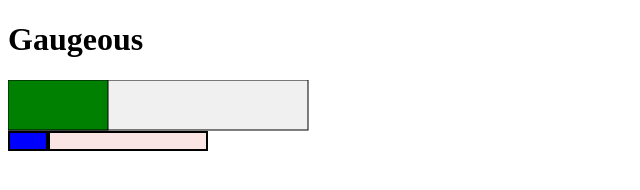
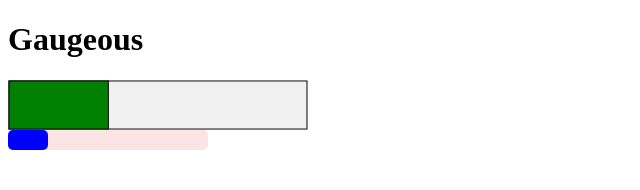
Before and after one commit to elkofy/Gaugeous, a website built with Vite: page index.html in a window 1280 px wide. Shown: the whole page, without its empty margins (0-640 px from the left). Built offline with nearby package versions, Linux system fonts and the light colour scheme.

Commit message:
feat: added radius stroke + removed undefined var + code cleanup

```diff
--- a/index.html
+++ b/index.html
@@ -17,17 +17,25 @@
     <script type="module" src="/src/index.ts"></script>
     <script type="module">
       import { SimpleGauge } from "./src/index.ts";
-      const gauge = new SimpleGauge(60, 100);
-      const gauge2 = new SimpleGauge(20, 100,{
-        type:'none',
+      const gaugevalues = {
+        value: 60,
+        max: 100,
+      };
+      const gauge = new SimpleGauge(gaugevalues);
+      const gauge2values = {
+        value: 20,
+        max: 100,
+      };
+      const gauge2 = new SimpleGauge(gauge2values, {
+        type: "none",
         colors: {
-          backgroundColor: '#FAE4E4',
-          strokeColor: 'black',
-          fillColors:'blue'
+          backgroundColor: "#FAE4E4",
+          strokeColor: "black",
+          fillColors: "blue",
         },
         width: 200,
         height: 20,
-        stroke: 4,
+        radius: 5,
       });
 
       const gaugeContainer = document.getElementById("GaugeContainer");
--- a/src/Gauges/BaseGauge.ts
+++ b/src/Gauges/BaseGauge.ts
@@ -1,23 +1,26 @@
-import { DEFAULT_VIEWBOX } from "../Types/const";
+import {
+  DEFAULT_BACKGROUND_RECT,
+  DEFAULT_GAUGE_RECT,
+  DEFAULT_VIEWBOX,
+} from "../Types/const";
 import {
   svgElementCreator,
   svgAssetCreator,
   GaugeOptions,
+  Gvalues,
 } from "../Types/utilsType";
 export default class BaseGauge {
-  value: number;
-  maxValue: number;
+  values: Gvalues;
   options?: GaugeOptions;
   gauge!: SVGElement;
 
-  constructor(value: number, maxValue: number, options?: GaugeOptions) {
-    this.value = value;
-    this.maxValue = maxValue;
+  constructor(values: Gvalues, options?: GaugeOptions) {
+    this.values = values;
     this.options = options;
   }
 
   getPercentage() {
-    return this.value / this.maxValue;
+    return this.values.value / this.values.max;
   }
 
   createGauge() {
@@ -34,24 +37,8 @@
       gaugeRect = svgGaugeElements[1];
       svgViewBox = svgGaugeElements[2];
     } else {
-      backgroundRect = svgAssetCreator("rect", {
-        x: 0,
-        y: 0,
-        width: 300,
-        height: 50,
-        fill: "#f0f0f0",
-        stroke: "black",
-        strokeWidth: 1,
-      });
-      gaugeRect = svgAssetCreator("rect", {
-        x: 0,
-        y: 0,
-        width: 100,
-        height: 50,
-        fill: "green",
-        stroke: "black",
-        strokeWidth: 1,
-      });
+      backgroundRect = svgAssetCreator("rect", DEFAULT_BACKGROUND_RECT);
+      gaugeRect = svgAssetCreator("rect", DEFAULT_GAUGE_RECT);
       svgViewBox = DEFAULT_VIEWBOX;
     }
 
@@ -65,36 +52,43 @@
     gaugeRect: SVGElement | undefined,
     svgViewBox: any
   ): Array<SVGElement> {
-    let { width, height, colors, stroke } = this.options!;
-    let { backgroundColor, strokeColor , fillColors } = colors!;
+    let { width, height, colors } = this.options!;
+    let { backgroundColor, strokeColor, fillColors } = colors!;
+    let stroke = this.options!.stroke || 0;
     let percentage = this.getPercentage();
-    console.log(height);
     backgroundRect = svgAssetCreator("rect", {
-      x: 0,
-      y: 0,
+      x: stroke,
+      y: stroke,
       width: width,
       height: height,
       fill: backgroundColor,
       stroke: strokeColor,
       strokeWidth: stroke,
+      rx: this.options!.radius,
     });
     gaugeRect = svgAssetCreator("rect", {
-      x: 0,
-      y: 0,
+      x: stroke,
+      y: stroke,
       width: width! * percentage,
       height: height,
       fill: fillColors,
       stroke: strokeColor,
       strokeWidth: stroke,
+      rx: this.options!.radius,
     });
+
+    Array.isArray(this.options!.cssClass)
+      ? (this.options!.cssClass = this.options!.cssClass.join(" "))
+      : (this.options!.cssClass = this.options!.cssClass);
+
     svgViewBox = {
-      width: width!,
-      height: height!,
-      viewBox: `0 0 ${width} ${height}`,
+      width: width! + stroke,
+      height: height! + stroke,
+      viewBox: `0 0 ${width! + stroke * 2} ${height! + stroke * 2}`,
       preserveAspectRatio: "none",
+      class: this.options!.cssClass,
+      id: this.options!.id,
     };
-
-
 
     return [backgroundRect, gaugeRect, svgViewBox] as Array<SVGElement>;
   }
--- a/src/Types/const.ts
+++ b/src/Types/const.ts
@@ -1,7 +1,25 @@
 export const SVGNS = "http://www.w3.org/2000/svg";
 export const DEFAULT_VIEWBOX = {
-  width: 301,
-  height: 51,
-  viewBox: "0 0 301 51",
-  preserveAspectRatio: "xMidYMid meet",
+  width: 300,
+  height: 50,
+  viewBox: "0 0 302 52",
+  preserveAspectRatio: "none",
 };
+export const DEFAULT_BACKGROUND_RECT = {
+  x: 1,
+  y: 1,
+  width: 300,
+  height: 50,
+  fill: "#f0f0f0",
+  stroke: "black",
+  strokeWidth: 1,
+};
+export const DEFAULT_GAUGE_RECT = {
+  x: 1,
+  y: 1,
+  width: 100,
+  height: 50,
+  fill: "green",
+  stroke: "black",
+  strokeWidth: 1,
+};
--- a/src/Types/utilsType.ts
+++ b/src/Types/utilsType.ts
@@ -19,13 +19,19 @@
   return svg;
 };
 
-
 export const svgAssetCreator = (tag: string, options: any): SVGElement => {
   const svg = document.createElementNS(SVGNS, tag);
+  options = Object.keys(options).reduce((acc: any, key) => {
+    if (options[key] !== undefined) {
+      acc[key] = options[key];
+    }
+    return acc;
+  }, {});
 
   for (const key in options) {
     svg.setAttribute(camelToUnderscore(key), options[key]);
   }
+
   return svg;
 };
 
@@ -36,7 +42,6 @@
 
 export type GaugeOptions = {
   type: string;
-  values?: Gvalues;
   width?: number;
   height?: number;
   radius?: number;
@@ -58,8 +63,8 @@
 
 export type Gvalues = {
   value: number;
-  maxValue: number;
-  minValue: number;
+  max: number;
+  min?: number;
   percentage?: number;
 };
 
```
